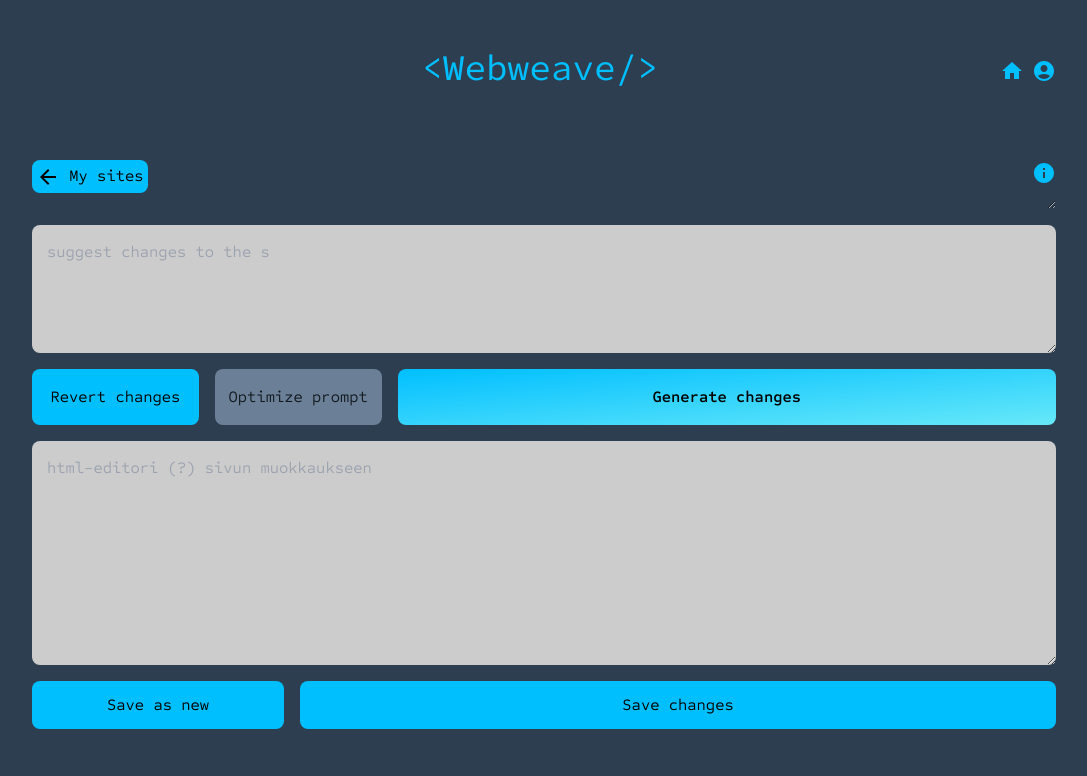
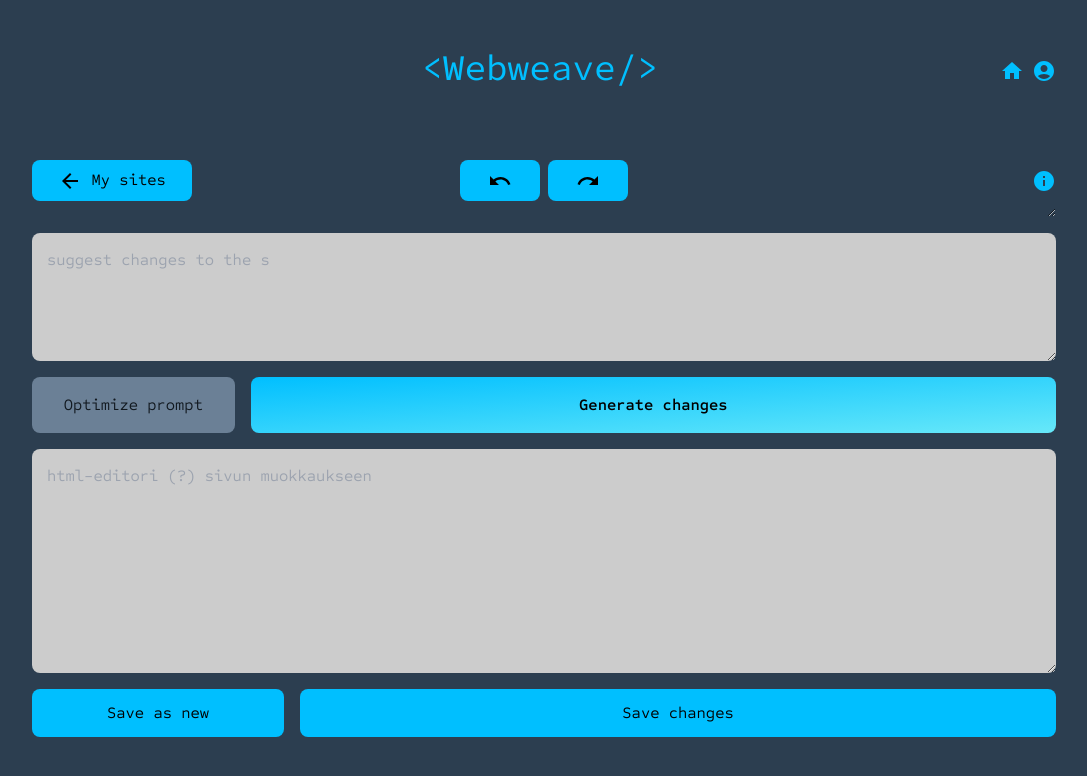
Before and after one commit to ofisch/WebWeave, a React (Vite) app in the folder webweave/: page /edit in a window 1280 px wide. Shown: the top 776 px of the page, without its empty margins (96-1183 px from the left). Built offline with nearby package versions, Linux system fonts and the light colour scheme; no server answers; the database is empty.

Commit message:
Add undo and redo functionality

```diff
--- a/webweave/src/assets/style.ts
+++ b/webweave/src/assets/style.ts
@@ -3,17 +3,30 @@ const style = {
   header: "text-4xl text-action xs:col-span-2 xs:w-1/2 font-sourcecode",
   headerNav: "text-4xl text-action xs:col-span-2 xs:w-1/2  font-sourcecode",
   nav: "flex gap-4 justify-center",
-  navEdit: "flex gap-4 flex-row justify-between items-start",
+
+  navEdit: "grid gap-4 grid-cols-3 align-center",
+  buttonMySites:
+    "bg-action p-2 text-black rounded-lg w-40 transition ease-in-out delay-70 hover:-translate-y-1 hover:scale-125 hover:cursor-pointer hover:opacity-75 duration-70",
+  buttonUndo:
+    "bg-action p-2 mx-1 text-black rounded-lg w-20 transition ease-in-out delay-70 hover:-translate-y-1 hover:scale-125 hover:cursor-pointer hover:opacity-75 duration-70",
+  buttonUndoDisabled:
+    "bg-primarylight p-2 mx-1 text-black rounded-lg w-20 pointer-events-none opacity-60",
+  editInfoIcon: "relative text-action self-right justify-self-end",
+
   navHomePrompt: "flex gap-4 justify-center",
   buttonGenerate:
     "p-1 text-black rounded-lg w-full h-14 font-semibold  transition-all duration-500 bg-gradient-to-tl from-emerald-500 via-cyan-300 to-action bg-size-200 bg-pos-0 hover:bg-pos-100",
   textGenerate: "flex-auto animate-pulse",
-  buttonClear: "bg-action p-1 text-black rounded-lg w-1/4",
+  buttonClear:
+    "bg-action p-1 text-black rounded-lg w-1/4 transition ease-in-out delay-70 hover:-translate-y-1 hover:scale-125 hover:cursor-pointer hover:opacity-75 duration-70",
   buttonClearDisabled:
     "bg-primarylight p-1 text-black rounded-lg w-1/4 pointer-events-none opacity-60",
-  buttonLog: "bg-action p-1 text-black rounded-lg w-1/4",
-  buttonSave: "p-1 bg-action text-black rounded-lg w-3/4 h-12",
-  buttonDownload: "p-1 bg-action text-black rounded-lg w-1/4 h-12",
+  buttonLog:
+    "bg-action p-1 text-black rounded-lg w-1/4 transition ease-in-out delay-70 hover:-translate-y-1 hover:scale-125 hover:cursor-pointer hover:opacity-75 duration-70",
+  buttonSave:
+    "p-1 bg-action text-black rounded-lg w-3/4 h-12 transition ease-in-out delay-70 hover:-translate-y-1 hover:scale-125 hover:cursor-pointer hover:opacity-75 duration-70",
+  buttonDownload:
+    "p-1 bg-action text-black rounded-lg w-1/4 h-12 transition ease-in-out delay-70 hover:-translate-y-1 hover:scale-125 hover:cursor-pointer hover:opacity-75 duration-70",
   top: "py-4 max-w-5xl grid gap-4 xs:grid-cols-2",
   secondary:
     "p-4 max-w-5xl grid gap-4 xs:grid-cols-2 bg-primarylight rounded-lg",
@@ -32,7 +45,8 @@ const style = {
   selectOptionBrush: "text-black font-brush",
   selectOptionComic: "text-black font-comic",
 
-  bubble: "absolute top-0 left-1/2 transform -translate-x-1/2 bg-white p-4 shadow-lg rounded-lg text-black",
+  bubble:
+    "absolute top-0 left-1/2 transform -translate-x-1/2 bg-white p-4 shadow-lg rounded-lg text-black",
   colorText: "drop-shadow-[0_1.2px_1.2px_rgba(0,0,0,0.8)]",
   profile: "mx-auto xs:w-full",
   colorDisplayBox: "w-8 h-8 rounded-lg mx-auto",
@@ -45,8 +59,10 @@ const style = {
   editorPreview: "relative bg-blue-500 bg-secondary rounded-lg text-black",
   editorPrompt: "h-56 bg-blue-500 bg-secondary rounded-lg text-black",
   iframe: "min-w-full h-96 max-w-full rounded-lg shadow-lg",
-  button: "bg-action p-1 text-black rounded-lg",
-  buttonPage: "bg-action p-1 text-black rounded-lg w-full",
+  button:
+    "bg-action p-1 text-black rounded-lg transition ease-in-out delay-70 hover:-translate-y-1 hover:scale-125 hover:cursor-pointer hover:opacity-75 duration-70",
+  buttonPage:
+    "bg-action p-1 text-black rounded-lg w-full transition ease-in-out delay-70 hover:-translate-y-1 hover:scale-125 hover:cursor-pointer hover:opacity-75 duration-70",
   userInfo: "flex flex-col items-center gap-3 text-xl",
   element: "h-16 bg-blue-500",
   list: "grid gap-4",
@@ -74,10 +90,14 @@ const style = {
   modalH1: "text-white text-2xl text-center m-2 mb-4",
   modalInput: "border p-2 mb-3 w-full rounded-md",
   modalButtons: "grid gap-4 mt-3 grid-cols-2",
-  modalSaveButton: "grid gap-4 mt-3 grid-cols-1",
-  cancelButtonModal: "bg-secondary p-1 text-black rounded-lg w-full p-2",
-  saveButtonModal: "bg-action p-1 text-black rounded-lg w-full p-2",
-  deleteButtonModal: "bg-red-500 p-1 text-black rounded-lg w-full p-2",
+  modalSaveButton:
+    "grid gap-4 mt-3 grid-cols-1 transition ease-in-out delay-70 hover:-translate-y-1 hover:scale-125 hover:cursor-pointer hover:opacity-75 duration-70",
+  cancelButtonModal:
+    "bg-secondary p-1 text-black rounded-lg w-full p-2 transition ease-in-out delay-70 hover:-translate-y-1 hover:scale-125 hover:cursor-pointer hover:opacity-75 duration-70",
+  saveButtonModal:
+    "bg-action p-1 text-black rounded-lg w-full p-2 transition ease-in-out delay-70 hover:-translate-y-1 hover:scale-125 hover:cursor-pointer hover:opacity-75 duration-70",
+  deleteButtonModal:
+    "bg-red-500 p-1 text-black rounded-lg w-full p-2 transition ease-in-out delay-70 hover:-translate-y-1 hover:scale-125 hover:cursor-pointer hover:opacity-75 duration-70",
   modalContainer:
     "bg-primary bg-opacity-90 rounded-lg overflow-hidden w-300p p-2 max-w-full mx-auto fixed top-1/2 left-1/2 transform -translate-x-1/2 -translate-y-1/2",
   modalContent: "w-full p-4",
@@ -92,7 +112,6 @@ const style = {
     "justify-self-start transition ease-in-out delay-70 hover:-translate-y-1 hover:scale-125 hover:cursor-pointer hover:opacity-75 duration-70",
   sitesIcon: "scale-150 text-red-500",
   sitesEditIcon: "scale-150 text-action",
-  editInfoIcon: "relative text-action",
   editTooltip:
     "absolute right-1/3 top-1/2 w-32 bg-primary rounded-lg shadow-lg p-2 text-white border-2 border-primarylight z-10",
 
@@ -105,7 +124,7 @@ const style = {
   editSection:
     "bg-primary h-32 fixed inset-x-0 bottom-0 grid grid-cols-3 gap-8 mt-8",
   editButton:
-    "bg-red-500 w-32 h-fit m-auto self-center p-2 text-black rounded-lg col-start-2 col-span-1",
+    "bg-red-500 w-32 h-fit m-auto self-center p-2 text-black rounded-lg col-start-2 col-span-1 transition ease-in-out delay-70 hover:-translate-y-1 hover:scale-125 hover:cursor-pointer hover:opacity-75 duration-70",
 
   logsTop: "py-4 max-w-5xl grid gap-4 xs:grid-cols-2 mb-8",
   logsH1: "text-white text-3xl text-center m-2 mb-4",
@@ -118,10 +137,11 @@ const style = {
   logsButton:
     "bg-action w-40 h-fit m-auto self-center p-2 text-black rounded-lg col-start-2 col-span-1",
 
-  buttonSanitize: "p-4 bg-action text-black rounded-lg w-44",
-  buttonUndo: "bg-action p-1 text-black rounded-lg w-1/4",
+  buttonSanitize:
+    "p-4 bg-action text-black rounded-lg w-44 transition ease-in-out delay-70 hover:-translate-y-1 hover:scale-125 hover:cursor-pointer hover:opacity-75 duration-70",
   profileLogout: "grid gap-8 grid-cols-2",
-  buttonProfile: "bg-action p-2 text-black rounded-lg",
+  buttonProfile:
+    "bg-action p-2 text-black rounded-lg transition ease-in-out delay-70 hover:-translate-y-1 hover:scale-125 hover:cursor-pointer hover:opacity-75 duration-70",
 };
 
 export default style;
--- a/webweave/src/views/Edit.tsx
+++ b/webweave/src/views/Edit.tsx
@@ -9,6 +9,9 @@ import { useNavigate } from "react-router-dom";
 import ArrowBackIcon from "@mui/icons-material/ArrowBack";
 import InfoIcon from "@mui/icons-material/Info";
 import AdsClickIcon from "@mui/icons-material/AdsClick";
+import UndoIcon from "@mui/icons-material/Undo";
+import RedoIcon from "@mui/icons-material/Redo";
+
 import { Heading } from "../components/Heading";
 import AutoResizeIframe from "../components/AutoResizeIframe";
 import { loadingAnimation, typePlaceholder } from "../utils/animation";
@@ -156,6 +159,11 @@ export const Edit = () => {
     console.log("apiResponse", apiResponse);
     setHtmlEdit(apiResponse);
     setLoading(false);
+
+    const currentHtml = localStorage.getItem("html") || "";
+    localStorage.setItem("undo", currentHtml);
+    localStorage.setItem("redo", "");
+
     localStorage.setItem("html", apiResponse);
     localStorage.setItem("editPrompt", prompt);
 
@@ -184,7 +192,7 @@ export const Edit = () => {
           lastObject.requestTime = formattedTime;
 
           const updatedData = JSON.stringify(dataArray);
-          console.log("updated json: " + updatedData);
+          // console.log("updated json: " + updatedData);
 
           localStorage.setItem("log.json", updatedData);
         } else {
@@ -200,7 +208,6 @@ export const Edit = () => {
     setRoleContent("");
   };
 
-  //
   const handleOptimizeApiRequest = async () => {
     // lähetetään prompt openai-API:lle ja asetetaan vastaus responseen-stateen
     const settingPrompt = prompt;
@@ -261,12 +268,35 @@ export const Edit = () => {
     setPrompt(event.target.value);
   };
 
-  // todo: tallenna muokattu sivu firestoreen (tallenna-nappi)
+  const handleUndo = () => {
+    const currentHtml = localStorage.getItem("html") || "";
+    localStorage.setItem("redo", currentHtml);
+
+    const undoContent = localStorage.getItem("undo");
+    if (undoContent) {
+      setHtmlEdit(undoContent);
+      localStorage.setItem("html", undoContent);
+      localStorage.setItem("undo", "");
+    }
+  };
+
+  const handleRedo = () => {
+    const currentHtml = localStorage.getItem("html") || "";
+    localStorage.setItem("undo", currentHtml);
+
+    const redoContent = localStorage.getItem("redo");
+    if (redoContent) {
+      setHtmlEdit(redoContent);
+      localStorage.setItem("html", redoContent);
+      localStorage.setItem("redo", "");
+    }
+  };
 
   const handleHtmlEditChange = (
     event: React.ChangeEvent<HTMLTextAreaElement>
   ) => {
     const newHtml = event.target.value;
+
     localStorage.setItem("html", newHtml);
     setHtmlEdit(newHtml);
   };
@@ -280,6 +310,8 @@ export const Edit = () => {
 
   useEffect(() => {
     getPageContent();
+    localStorage.setItem("undo", "");
+    localStorage.setItem("redo", "");
   }, []);
 
   const [isTooltipVisible, setTooltipVisible] = useState(false);
@@ -314,9 +346,42 @@ export const Edit = () => {
           </header>
           <h2 className={style.editTitle}>{currentPage}</h2>
           <nav className={style.navEdit}>
-            <button className={style.button} onClick={goToProfile}>
+            <button className={style.buttonMySites} onClick={goToProfile}>
               <ArrowBackIcon /> My sites
             </button>
+            <div>
+              {localStorage.getItem("undo") !== "" ? (
+                <button
+                  className={style.buttonUndo}
+                  onClick={() => handleUndo()}
+                >
+                  <UndoIcon />
+                </button>
+              ) : (
+                <button
+                  className={style.buttonUndoDisabled}
+                  onClick={() => handleUndo()}
+                >
+                  <UndoIcon />
+                </button>
+              )}
+
+              {localStorage.getItem("redo") !== "" ? (
+                <button
+                  className={style.buttonUndo}
+                  onClick={() => handleRedo()}
+                >
+                  <RedoIcon />
+                </button>
+              ) : (
+                <button
+                  className={style.buttonUndoDisabled}
+                  onClick={() => handleRedo()}
+                >
+                  <RedoIcon />
+                </button>
+              )}
+            </div>
             <button
               className={style.editInfoIcon}
               onMouseEnter={handleMouseEnter}
@@ -348,13 +413,6 @@ export const Edit = () => {
           ) : (
             <>
               <div className={style.navHomePrompt}>
-                <button
-                  className={style.buttonUndo}
-                  onClick={() => handleOptimize()}
-                >
-                  Revert changes
-                </button>
-
                 {prompt !== "" ? (
                   <button
                     className={style.buttonLog}
```
